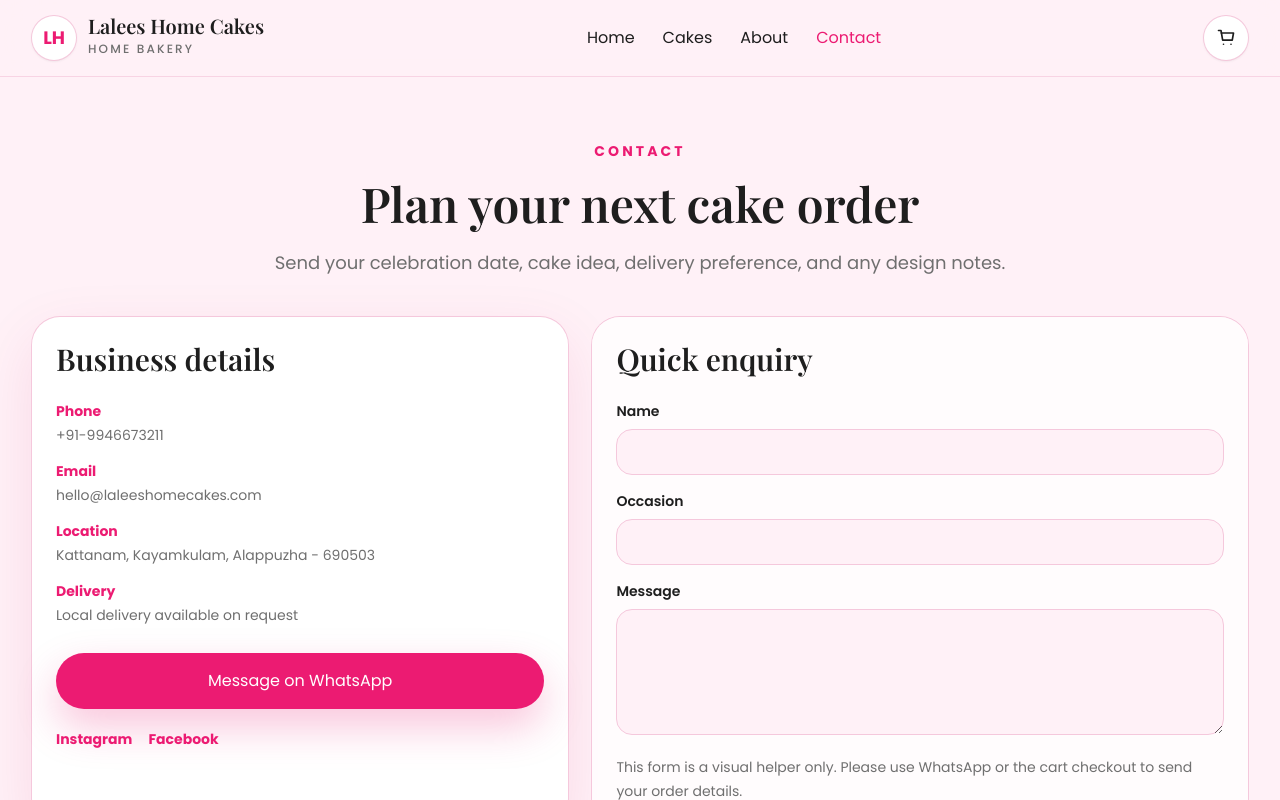
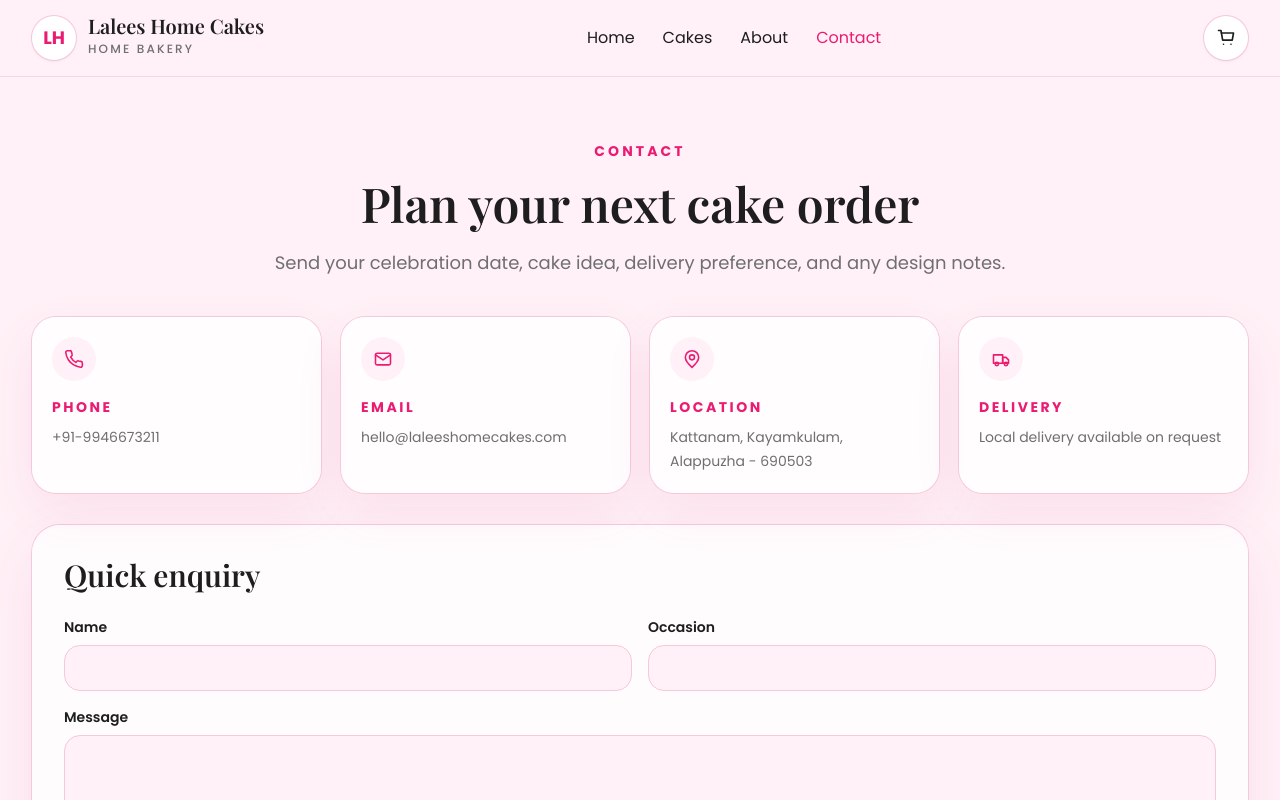
Before and after one commit to pkmbilal/laleeshomecakes, a Next.js app: page /contact in a window 1280 px wide. Shown: the top 800 px of the page. Built offline with nearby package versions, Linux system fonts and the light colour scheme; a web font is replaced by a local one.

Commit message:
feat: add Quick Enquiry Form component to Contact page for cake order inquiries

```diff
--- a/app/contact/page.js
+++ b/app/contact/page.js
@@ -1,4 +1,5 @@
 import PageShell from "@/components/PageShell";
+import QuickEnquiryForm from "@/components/QuickEnquiryForm";
 import SectionHeading from "@/components/SectionHeading";
 import { siteConfig } from "@/data/siteConfig";
 
@@ -9,7 +10,47 @@ export const metadata = {
 };
 
 export default function ContactPage() {
-  const whatsappUrl = `https://wa.me/${siteConfig.whatsappNumber}`;
+  const detailCards = [
+    {
+      title: "Phone",
+      value: siteConfig.phone,
+      icon: (
+        <path d="M22 16.92v3a2 2 0 0 1-2.18 2 19.79 19.79 0 0 1-8.63-3.07 19.5 19.5 0 0 1-6-6A19.79 19.79 0 0 1 2.12 4.18 2 2 0 0 1 4.11 2h3a2 2 0 0 1 2 1.72c.12.91.33 1.8.62 2.65a2 2 0 0 1-.45 2.11L8 9.76a16 16 0 0 0 6.24 6.24l1.28-1.28a2 2 0 0 1 2.11-.45c.85.29 1.74.5 2.65.62A2 2 0 0 1 22 16.92z" />
+      ),
+    },
+    {
+      title: "Email",
+      value: siteConfig.email,
+      icon: (
+        <>
+          <rect x="3" y="5" width="18" height="14" rx="2" />
+          <path d="m3 7 9 6 9-6" />
+        </>
+      ),
+    },
+    {
+      title: "Location",
+      value: siteConfig.address,
+      icon: (
+        <>
+          <path d="M20 10c0 5-8 12-8 12S4 15 4 10a8 8 0 1 1 16 0z" />
+          <circle cx="12" cy="10" r="3" />
+        </>
+      ),
+    },
+    {
+      title: "Delivery",
+      value: siteConfig.deliveryAreas,
+      icon: (
+        <>
+          <path d="M3 7h11v10H3z" />
+          <path d="M14 10h4l3 3v4h-7z" />
+          <circle cx="7" cy="18" r="2" />
+          <circle cx="18" cy="18" r="2" />
+        </>
+      ),
+    },
+  ];
 
   return (
     <PageShell>
@@ -20,71 +61,38 @@ export default function ContactPage() {
             title="Plan your next cake order"
             text="Send your celebration date, cake idea, delivery preference, and any design notes."
           />
-          <div className="mt-10 grid gap-6 lg:grid-cols-[0.9fr_1.1fr]">
-            <div className="rounded-[1.75rem] bg-white p-6 shadow-[0_20px_60px_rgba(201,20,93,0.10)] ring-1 ring-[color:var(--border)]">
-              <h1 className="font-serif text-3xl font-semibold text-[color:var(--text)]">
-                Business details
-              </h1>
-              <dl className="mt-6 grid gap-4 text-sm">
-                <div>
-                  <dt className="font-bold text-[color:var(--pink)]">Phone</dt>
-                  <dd className="mt-1 text-[color:var(--muted)]">{siteConfig.phone}</dd>
-                </div>
-                <div>
-                  <dt className="font-bold text-[color:var(--pink)]">Email</dt>
-                  <dd className="mt-1 text-[color:var(--muted)]">{siteConfig.email}</dd>
-                </div>
-                <div>
-                  <dt className="font-bold text-[color:var(--pink)]">Location</dt>
-                  <dd className="mt-1 text-[color:var(--muted)]">{siteConfig.address}</dd>
-                </div>
-                <div>
-                  <dt className="font-bold text-[color:var(--pink)]">Delivery</dt>
-                  <dd className="mt-1 text-[color:var(--muted)]">
-                    {siteConfig.deliveryAreas}
-                  </dd>
-                </div>
-              </dl>
-              <a
-                href={whatsappUrl}
-                target="_blank"
-                rel="noopener noreferrer"
-                className="mt-7 inline-flex w-full justify-center rounded-full bg-[color:var(--pink)] px-6 py-4 text-sm font-bold text-white shadow-[0_18px_40px_rgba(236,27,114,0.25)] transition hover:bg-[color:var(--pink-dark)]"
+          <div className="mt-10 grid gap-5 sm:grid-cols-2 lg:grid-cols-4">
+            {detailCards.map((card) => (
+              <article
+                key={card.title}
+                className="rounded-[1.5rem] bg-white/85 p-5 shadow-[0_18px_50px_rgba(201,20,93,0.08)] ring-1 ring-[color:var(--border)]"
               >
-                Message on WhatsApp
-              </a>
-              <div className="mt-5 flex gap-4 text-sm font-bold text-[color:var(--pink)]">
-                <a href={siteConfig.instagram}>Instagram</a>
-                <a href={siteConfig.facebook}>Facebook</a>
-              </div>
-            </div>
+                <span className="inline-flex size-11 items-center justify-center rounded-full bg-[color:var(--soft-pink)] text-[color:var(--pink)]">
+                  <svg
+                    aria-hidden="true"
+                    viewBox="0 0 24 24"
+                    className="size-5"
+                    fill="none"
+                    stroke="currentColor"
+                    strokeLinecap="round"
+                    strokeLinejoin="round"
+                    strokeWidth="1.9"
+                  >
+                    {card.icon}
+                  </svg>
+                </span>
+                <h2 className="mt-4 text-sm font-bold uppercase tracking-[0.18em] text-[color:var(--pink)]">
+                  {card.title}
+                </h2>
+                <p className="mt-2 text-sm leading-6 text-[color:var(--muted)]">
+                  {card.value}
+                </p>
+              </article>
+            ))}
+          </div>
 
-            <form className="rounded-[1.75rem] bg-white/80 p-6 ring-1 ring-[color:var(--border)]">
-              <h2 className="font-serif text-3xl font-semibold text-[color:var(--text)]">
-                Quick enquiry
-              </h2>
-              <div className="mt-6 grid gap-4">
-                <label className="grid gap-2 text-sm font-semibold text-[color:var(--text)]">
-                  Name
-                  <input className="rounded-2xl border border-[color:var(--border)] bg-[color:var(--soft-pink)] px-4 py-3 outline-none focus:ring-4 focus:ring-[color:var(--border)]" />
-                </label>
-                <label className="grid gap-2 text-sm font-semibold text-[color:var(--text)]">
-                  Occasion
-                  <input className="rounded-2xl border border-[color:var(--border)] bg-[color:var(--soft-pink)] px-4 py-3 outline-none focus:ring-4 focus:ring-[color:var(--border)]" />
-                </label>
-                <label className="grid gap-2 text-sm font-semibold text-[color:var(--text)]">
-                  Message
-                  <textarea
-                    rows={5}
-                    className="rounded-2xl border border-[color:var(--border)] bg-[color:var(--soft-pink)] px-4 py-3 outline-none focus:ring-4 focus:ring-[color:var(--border)]"
-                  />
-                </label>
-              </div>
-              <p className="mt-5 text-sm leading-6 text-[color:var(--muted)]">
-                This form is a visual helper only. Please use WhatsApp or the
-                cart checkout to send your order details.
-              </p>
-            </form>
+          <div className="mt-8">
+            <QuickEnquiryForm />
           </div>
         </div>
       </section>
--- /dev/null
+++ b/components/QuickEnquiryForm.js
@@ -0,0 +1,85 @@
+"use client";
+
+import { siteConfig } from "@/data/siteConfig";
+import { buildWhatsAppUrl } from "@/lib/whatsapp";
+import { useState } from "react";
+
+export default function QuickEnquiryForm() {
+  const [form, setForm] = useState({
+    name: "",
+    occasion: "",
+    message: "",
+  });
+
+  function handleChange(event) {
+    const { name, value } = event.target;
+    setForm((current) => ({ ...current, [name]: value }));
+  }
+
+  function handleSubmit(event) {
+    event.preventDefault();
+
+    const message = [
+      "Hello, I would like to enquire about a cake order.",
+      "",
+      "Enquiry Details:",
+      `Name: ${form.name.trim() || "Not provided"}`,
+      `Occasion: ${form.occasion.trim() || "Not provided"}`,
+      `Message: ${form.message.trim() || "Not provided"}`,
+    ].join("\n");
+
+    const url = buildWhatsAppUrl({
+      whatsappNumber: siteConfig.whatsappNumber,
+      message,
+    });
+
+    window.open(url, "_blank", "noopener,noreferrer");
+  }
+
+  return (
+    <form
+      onSubmit={handleSubmit}
+      className="rounded-[1.75rem] bg-white/80 p-6 shadow-[0_20px_60px_rgba(201,20,93,0.08)] ring-1 ring-[color:var(--border)] sm:p-8"
+    >
+      <h2 className="font-serif text-3xl font-semibold text-[color:var(--text)]">
+        Quick enquiry
+      </h2>
+      <div className="mt-6 grid gap-4 md:grid-cols-2">
+        <label className="grid gap-2 text-sm font-semibold text-[color:var(--text)]">
+          Name
+          <input
+            name="name"
+            value={form.name}
+            onChange={handleChange}
+            className="rounded-2xl border border-[color:var(--border)] bg-[color:var(--soft-pink)] px-4 py-3 outline-none focus:ring-4 focus:ring-[color:var(--border)]"
+          />
+        </label>
+        <label className="grid gap-2 text-sm font-semibold text-[color:var(--text)]">
+          Occasion
+          <input
+            name="occasion"
+            value={form.occasion}
+            onChange={handleChange}
+            className="rounded-2xl border border-[color:var(--border)] bg-[color:var(--soft-pink)] px-4 py-3 outline-none focus:ring-4 focus:ring-[color:var(--border)]"
+          />
+        </label>
+        <label className="grid gap-2 text-sm font-semibold text-[color:var(--text)] md:col-span-2">
+          Message
+          <textarea
+            name="message"
+            rows={5}
+            value={form.message}
+            onChange={handleChange}
+            className="rounded-2xl border border-[color:var(--border)] bg-[color:var(--soft-pink)] px-4 py-3 outline-none focus:ring-4 focus:ring-[color:var(--border)]"
+          />
+        </label>
+      </div>
+      <button
+        type="submit"
+        className="mt-4 inline-flex w-full justify-center rounded-full bg-[color:var(--pink)] px-6 py-4 text-sm font-bold text-white shadow-[0_18px_40px_rgba(236,27,114,0.25)] transition hover:bg-[color:var(--pink-dark)] focus:outline-none focus:ring-4 focus:ring-[color:var(--border)] sm:w-auto"
+      >
+        Message on WhatsApp
+      </button>
+    </form>
+  );
+}
```
